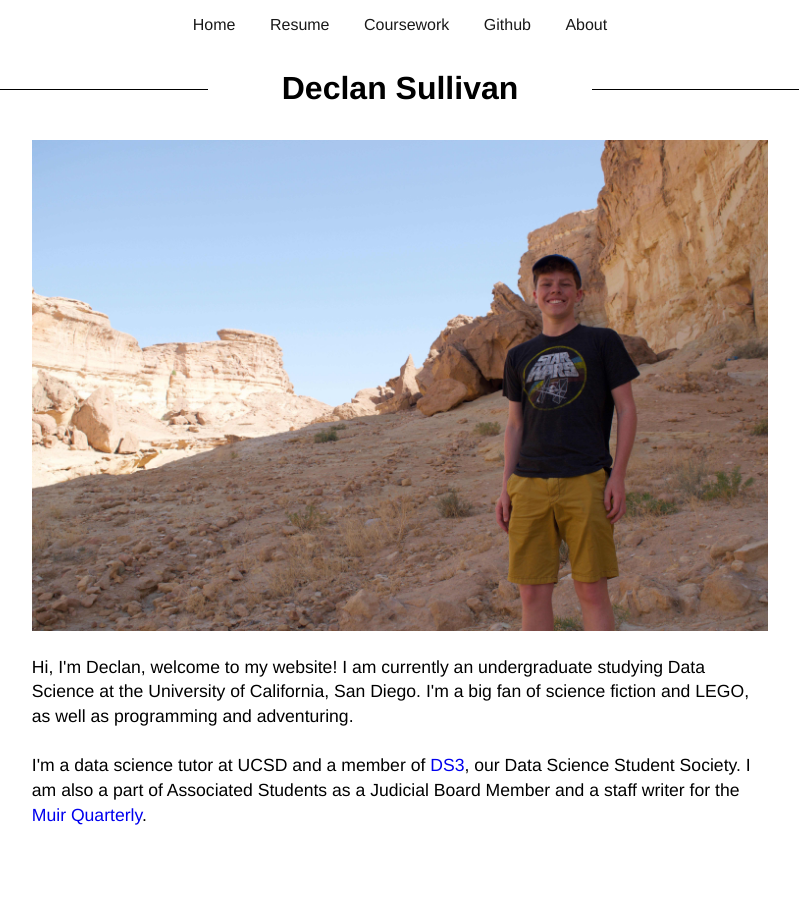
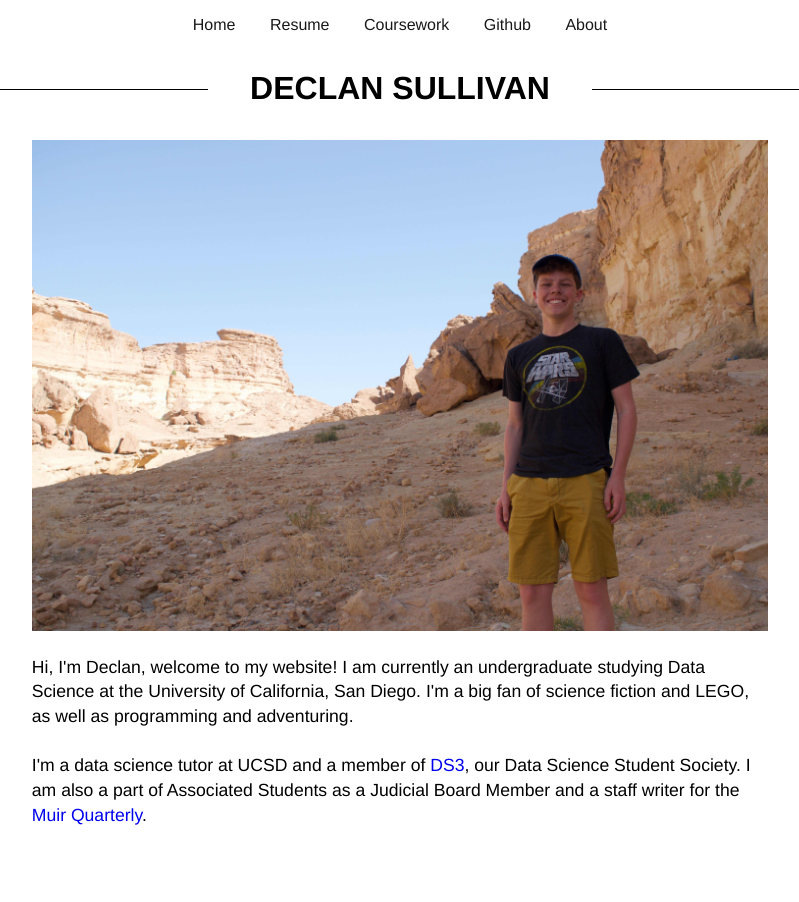
Before and after one commit to declansullivan/static-html-site, a Jekyll site: the page built from index.html, in a window 1280 px wide. Shown: the whole page, without its empty margins (240-1039 px from the left). Built offline with Jekyll 4.4.1, drawn with Linux system fonts in a browser that asks for light colours.

```diff
--- a/index.html
+++ b/index.html
@@ -1,6 +1,6 @@
 ---
 layout: default
-title: Declan Sullivan
+title: DECLAN SULLIVAN
 ---
 <!DOCTYPE html>
 <html>
```
